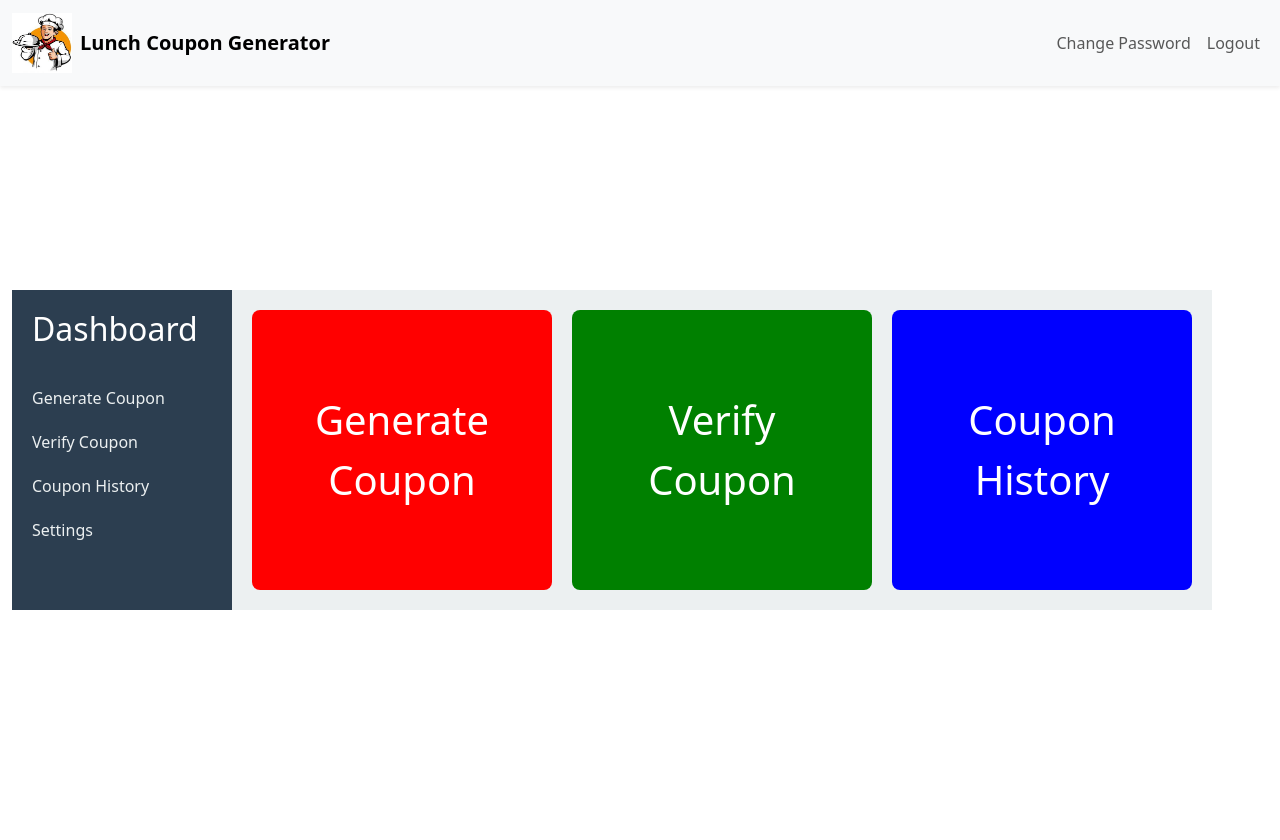
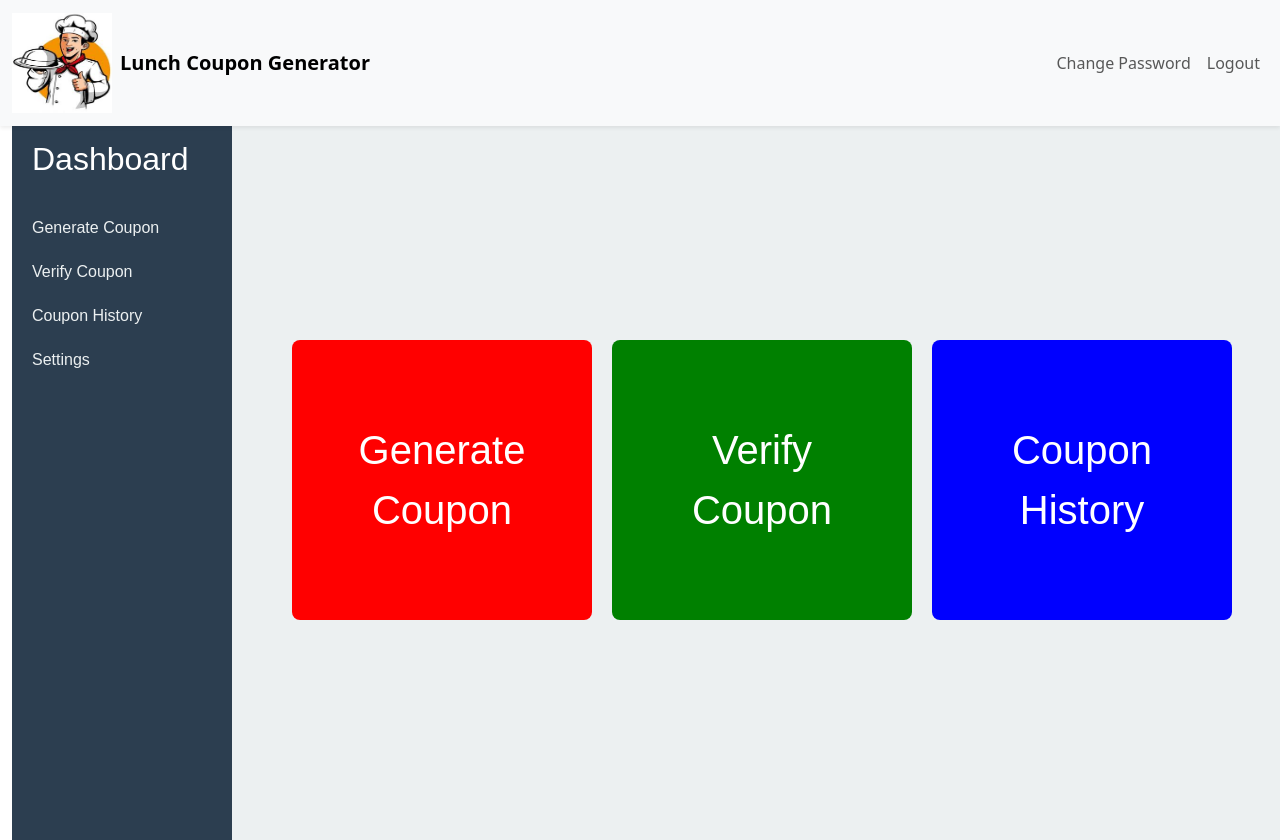
Before and after one commit to ashishvirgo/Lunch-Coupen-App, a React (Vite) app in the folder Client/: page / in a window 1280 px wide. Before the commit the page ends 800 px from the top, so only its background shows below. Built offline with nearby package versions, Linux system fonts and the light colour scheme.

Commit message:
update mobile view

```diff
--- a/Client/src/Components/Navbar.jsx
+++ b/Client/src/Components/Navbar.jsx
@@ -1,31 +1,24 @@
 import React from 'react';
 import logo from '../images/mess_logo.jpeg';
 
-const Navbar = ({ onSidebarToggle }) => {
+const Navbar = () => {
   return (
+    <div>
       <nav className="navbar navbar-expand-lg navbar-light bg-light fixed-top shadow-sm">
         <div className="container-fluid">
-        {/* Sidebar Toggle for Mobile View */}
-        <button
-          className="btn d-lg-none me-2"
-          onClick={onSidebarToggle}
-        >
-          ☰
-        </button>
-
           {/* Logo and Brand */}
           <a className="navbar-brand d-flex align-items-center fw-bold" href="#">
             <img
               src={logo}
               alt="Logo"
-            width="60"
-            height="60"
+              width="100"
+              height="100"
               className="d-inline-block align-text-top me-2"
             />
             Lunch Coupon Generator
           </a>
 
-        {/* Collapse toggle (for navbar links) */}
+          {/* Toggle button for mobile view */}
           <button
             className="navbar-toggler"
             type="button"
@@ -38,7 +31,7 @@ const Navbar = ({ onSidebarToggle }) => {
             <span className="navbar-toggler-icon"></span>
           </button>
 
-        {/* Navbar Links */}
+          {/* Navigation Links */}
           <div className="collapse navbar-collapse" id="navbarNav">
             <ul className="navbar-nav ms-auto mb-2 mb-lg-0">
               <li className="nav-item">
@@ -51,6 +44,7 @@ const Navbar = ({ onSidebarToggle }) => {
           </div>
         </div>
       </nav>
+    </div>
   );
 };
 
--- a/Client/src/Pages/DashBoard.jsx
+++ b/Client/src/Pages/DashBoard.jsx
@@ -6,42 +6,48 @@ import Navbar from '../Components/Navbar';
 
 function DashBoard() {
   const [activeComponent, setActiveComponent] = useState('');
-  const [isSidebarVisible, setIsSidebarVisible] = useState(true);
-
-  const toggleSidebar = () => setIsSidebarVisible(!isSidebarVisible);
 
   const renderComponent = () => {
   if (activeComponent === '') {
     return (
       <div style={styles.buttonContainer}>
-          <button style={styles.GCButton} onClick={() => setActiveComponent('generate')}>Generate Coupon</button>
-          <button style={styles.VCButton} onClick={() => setActiveComponent('verify')}>Verify Coupon</button>
-          <button style={styles.CHButton} onClick={() => setActiveComponent('history')}>Coupon History</button>
+        <button style={styles.GCButton} onClick={() => setActiveComponent('generate')}>
+          Generate Coupon
+        </button>
+        <button style={styles.VCButton} onClick={() => setActiveComponent('verify')}>
+          Verify Coupon
+        </button>
+        <button style={styles.CHButton} onClick={() => setActiveComponent('history')}>
+          Coupon History
+        </button>
       </div>
     );
   }
 
   switch (activeComponent) {
-      case 'generate': return <GenerateCoupon />;
-      case 'verify': return <VerifyCoupon />;
-      case 'history': return <CouponHistory />;
-      case 'settings': return <div>Settings Component</div>;
-      default: return null;
+    case 'generate':
+      return <GenerateCoupon />;
+    case 'verify':
+      return <VerifyCoupon/>;;
+    case 'history':
+      return <CouponHistory />;
+    case 'settings':
+      return <div>Settings Component</div>;
+    default:
+      return null;
   }
 };
 
   return (
-    <div className='container-fluid'>
-      <Navbar onSidebarToggle={toggleSidebar} />
+    <div className='container'>
+      <Navbar />
+      <br/>
+      <br/>
+      <br/>
+      <br/>
+      <br/>
       <div style={styles.dashboardContainer}>
-        {/* Sidebar */}
-        <aside
-          style={{
-            ...styles.sidebar,
-            display: isSidebarVisible ? 'flex' : 'none',
-          }}
-          className="d-none d-lg-flex"
-        >
+        <aside style={styles.sidebar}>
           <h2 style={{ color: 'white' }}>Dashboard</h2>
           <nav>
             <ul style={styles.navList}>
@@ -53,7 +59,6 @@ function DashBoard() {
           </nav>
         </aside>
 
-        {/* Main Content */}
         <main style={styles.mainContent}>
           {renderComponent()}
         </main>
@@ -61,20 +66,21 @@ function DashBoard() {
     </div>
   );
 }
+const styles = {
 
-const styles = {
   dashboardContainer: {
     display: 'flex',
-    width: '100%',
-    paddingTop: '100px',
+    width: '100vw',
+    height: '90vh',
+    fontFamily: 'Arial, sans-serif',
   },
   sidebar: {
     width: '220px',
     backgroundColor: '#2c3e50',
     padding: '20px',
     color: 'white',
+    display: 'flex',
     flexDirection: 'column',
-    position: 'relative',
   },
   navList: {
     listStyle: 'none',
@@ -102,6 +108,7 @@ const styles = {
   height: '100%',
   gap: '20px',
 },
+
 GCButton: {
   width: '300px',
   height: '280px',
@@ -111,6 +118,7 @@ const styles = {
   border: 'none',
   borderRadius: '8px',
   cursor: 'pointer',
+  transition: 'background-color 0.3s ease',
 },
 VCButton: {
   width: '300px',
@@ -121,6 +129,7 @@ const styles = {
   border: 'none',
   borderRadius: '8px',
   cursor: 'pointer',
+  transition: 'background-color 0.3s ease',
 },
 CHButton: {
   width: '300px',
@@ -131,7 +140,12 @@ const styles = {
   border: 'none',
   borderRadius: '8px',
   cursor: 'pointer',
+  transition: 'background-color 0.3s ease',
 },
+
+largeButtonHover: {
+  backgroundColor: '#2980b9',
+}
 };
 
 export default DashBoard;
```
Lines whose indentation alone changed are shown as unchanged.
